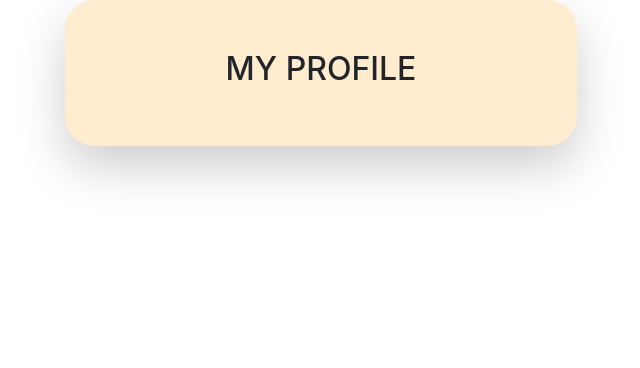
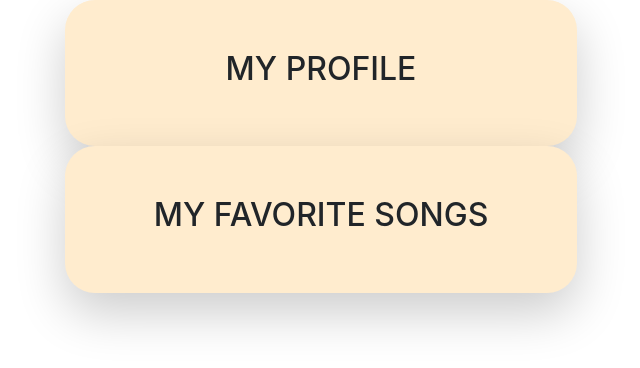
Before and after one commit to sarahwxie/GoodTunes, a Flask app: page /profile/ in a window 1280 px wide. Shown: the part 82-450 px from the top of the page, without its empty margins (319-959 px from the left). Run offline with Flask 2, Linux system fonts and the light colour scheme; some libraries are stand-ins or nearby versions.

Commit message:
fav songs

```diff
--- a/templates/profile.html
+++ b/templates/profile.html
@@ -9,4 +9,10 @@
     </form>
 </div>
 
+
+<div class="clearblock">
+    <h2 style="text-align: center; margin-left:auto; margin-right:auto;">My Favorite Songs</h2>
+    </form>
+</div>
+
 {% endblock %}
```
Also changed, not shown: models/myDB.db.
